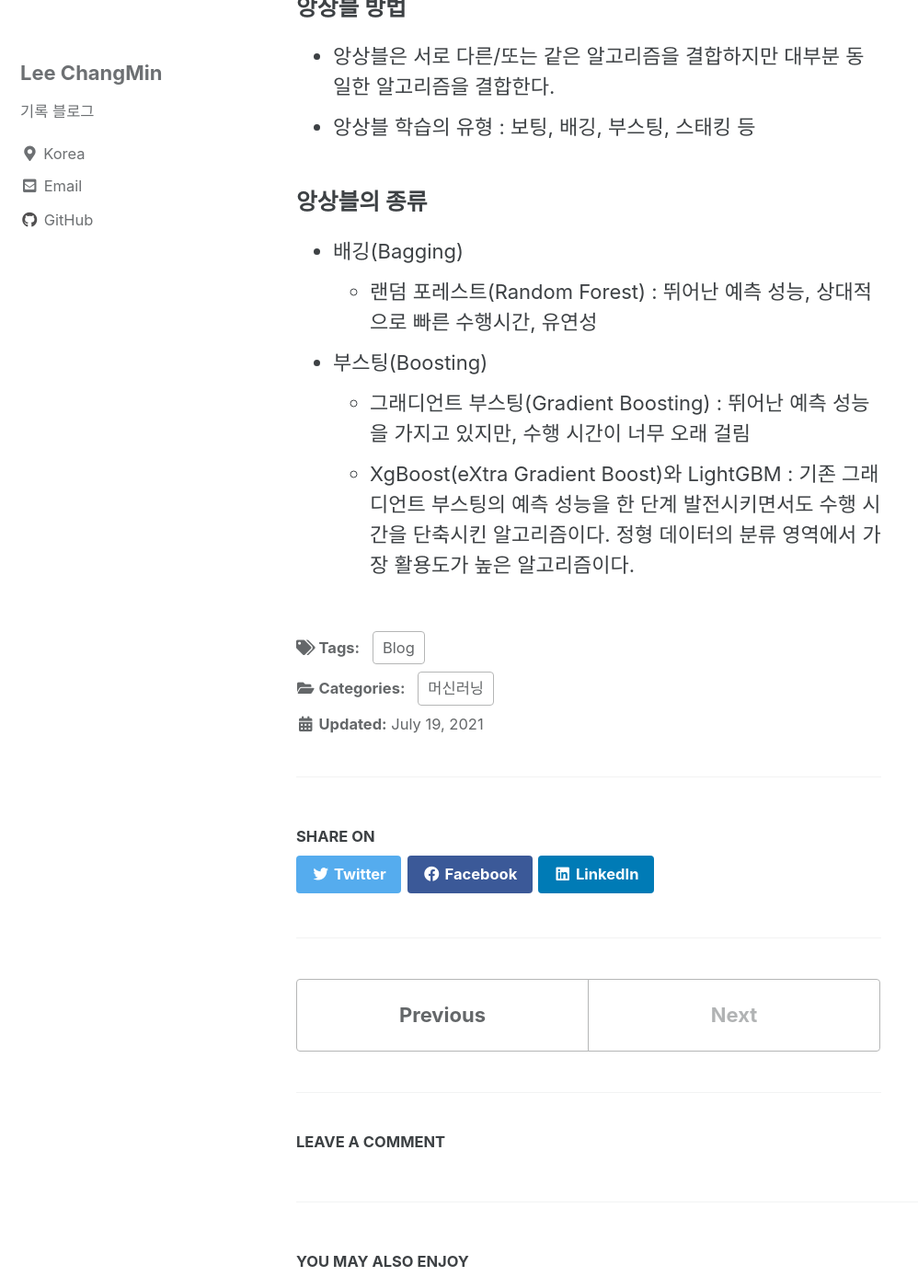
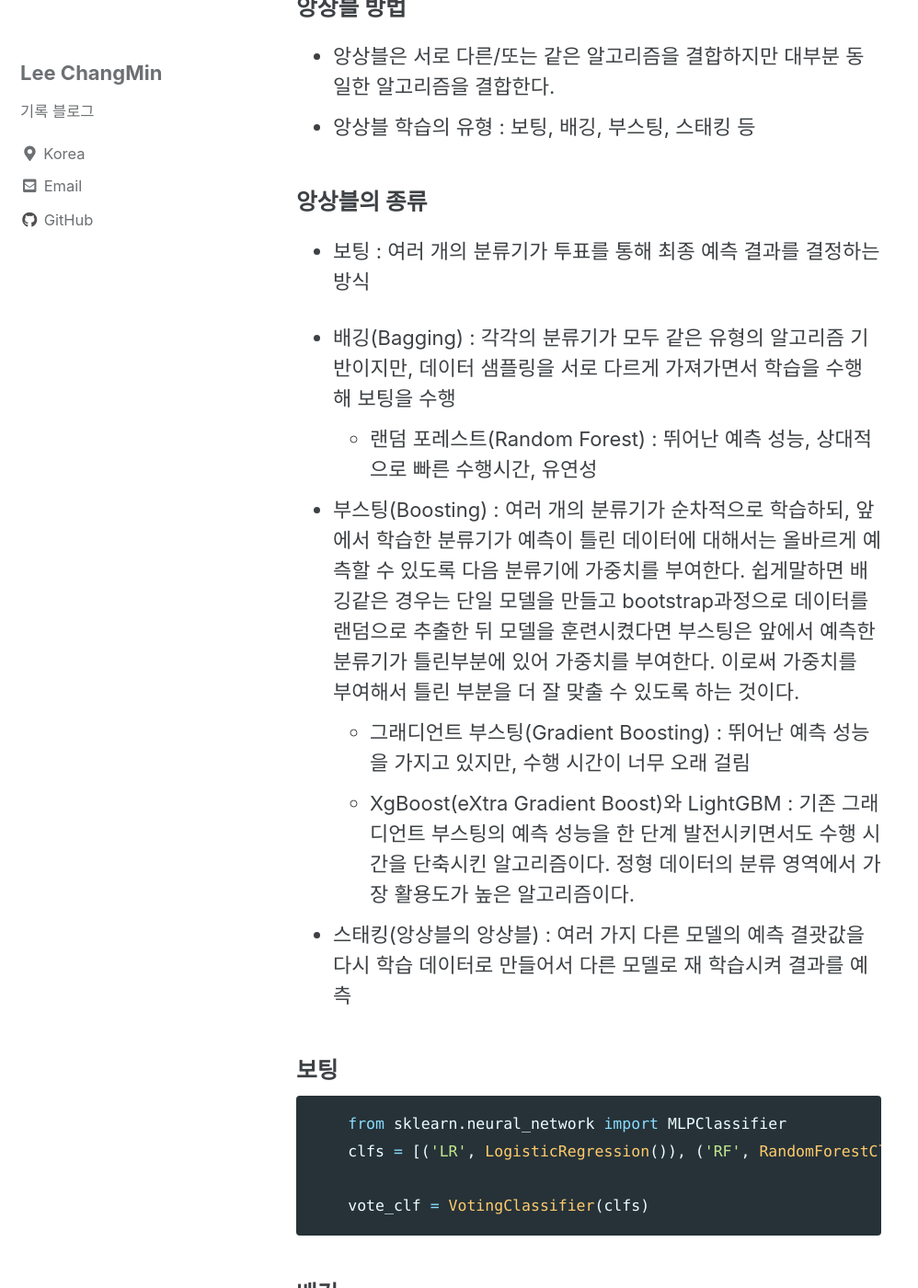
Before and after one commit to changmin2/changmin2.github.io, a Jekyll site: the page built from _posts/머신러닝/2021-07-19-머신러닝(8).md, in a window 1280 px wide and 1400 px high, scrolled down 359 px. Shown: the whole window at 92% size, without its empty margins (0-998 px from the left). Built offline with Jekyll 4.4.1, drawn with Linux system fonts in a browser that asks for light colours; cached includes are drawn as plain includes; comment, search, counter and statistics services are not loaded; some of the changed text lies outside the part shown.

Commit message:
앙상블

````diff
--- a/_data/navigation.yml
+++ b/_data/navigation.yml
@@ -1,8 +1,8 @@
 # main links
 main:
   - title: "Post"
-    url: /year-archive/
+    url: /posts/
+  - title: "About"
+    url: /about/
   - title: "Categories"
     url: /categories/
-  - title: "About"
-    url: /about/
--- a/_posts/머신러닝/2021-07-19-머신러닝(8).md
+++ b/_posts/머신러닝/2021-07-19-머신러닝(8).md
@@ -17,9 +17,46 @@ tags:
 
 ### 앙상블의 종류
 
-- 배깅(Bagging)
+- 보팅 : 여러 개의 분류기가 투표를 통해 최종 예측 결과를 결정하는 방식
+
+- 배깅(Bagging) : 각각의 분류기가 모두 같은 유형의 알고리즘 기반이지만, 데이터 샘플링을 서로 다르게 가져가면서 학습을 수행해 보팅을 수행
     + 랜덤 포레스트(Random Forest) : 뛰어난 예측 성능, 상대적으로 빠른 수행시간, 유연성
 
-- 부스팅(Boosting)
+- 부스팅(Boosting) : 여러 개의 분류기가 순차적으로 학습하되, 앞에서 학습한 분류기가 예측이 틀린 데이터에 대해서는 올바르게 예측할 수 있도록 다음 분류기에 가중치를 부여한다.
+쉽게말하면 배깅같은 경우는 단일 모델을 만들고 bootstrap과정으로 데이터를 랜덤으로 추출한 뒤 모델을 훈련시켰다면 부스팅은 앞에서 예측한 분류기가 틀린부분에 있어 가중치를 부여한다. 이로써 가중치를 부여해서 틀린 부분을 더 잘 맞출 수 있도록 하는 것이다.
     + 그래디언트 부스팅(Gradient Boosting) : 뛰어난 예측 성능을 가지고 있지만, 수행 시간이 너무 오래 걸림
     + XgBoost(eXtra Gradient Boost)와 LightGBM : 기존 그래디언트 부스팅의 예측 성능을 한 단계 발전시키면서도 수행 시간을 단축시킨 알고리즘이다. 정형 데이터의 분류 영역에서 가장 활용도가 높은 알고리즘이다.
+
+- 스태킹(앙상블의 앙상블) : 여러 가지 다른 모델의 예측 결괏값을 다시 학습 데이터로 만들어서 다른 모델로 재 학습시켜 결과를 예측
+
+### 보팅
+
+```python
+    from sklearn.neural_network import MLPClassifier
+    clfs = [('LR', LogisticRegression()), ('RF', RandomForestClassifier(max_depth=5)), ('MLP', MLPClassifier()) ]
+
+    vote_clf = VotingClassifier(clfs)
+```
+
+### 배깅
+
+각각의 Decision Tree 들의 평균 결과를 얻어서 보팅을 하는 방식이다.
+
+```python
+    clf = RandomForestClassifier(n_estimators=50, max_depth=5, random_state=2019)
+    clf.fit(x_train, y_train)
+    print('Single Random Forest Acc : {:.2f}%'.format(clf.score(x_test, y_test)*100))
+```
+
+### XGBoost(eXtra Gradient Boost)
+
+[XGBoost of 하이퍼 파라미터](https://wooono.tistory.com/102)
+여기 링크에 XGBoost에서 사용하는 하이퍼 파라미터와 코드가 나와있다.
+
+- Overfitting 방지 노하우
+
+1. eta 값을 낮춘다 -> eta 값을 낮추면 반대로 num_boost_round(n_estimator)를 높여준다.
+2. max_depth 값을 낮춘다.
+3. min_child_weight 값을 높인다.
+4. gamma 값을 높인다.
+5. subsample과 colsample_bytree를 낮춘다.
````
Also changed, not shown: _posts/머신러닝/2021-07-11-머신러닝(6).md (+0 -32 lines).
